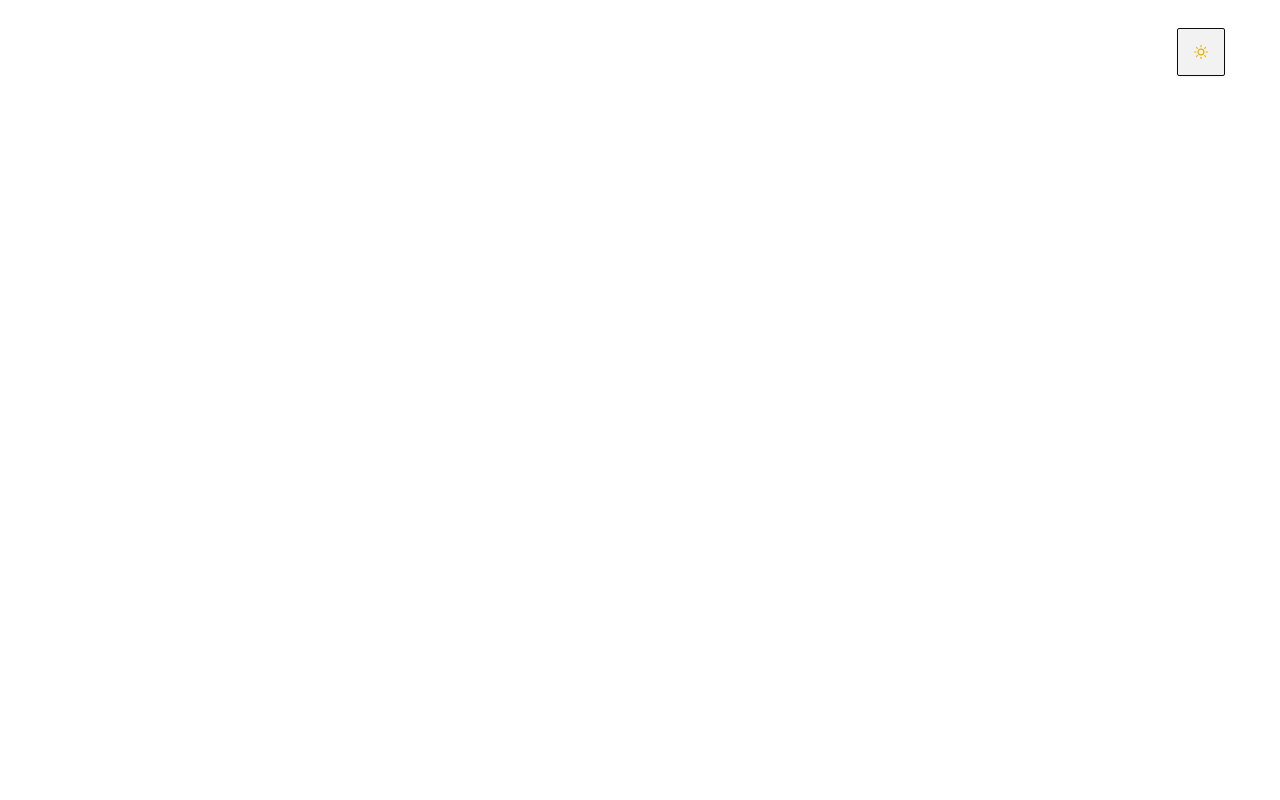
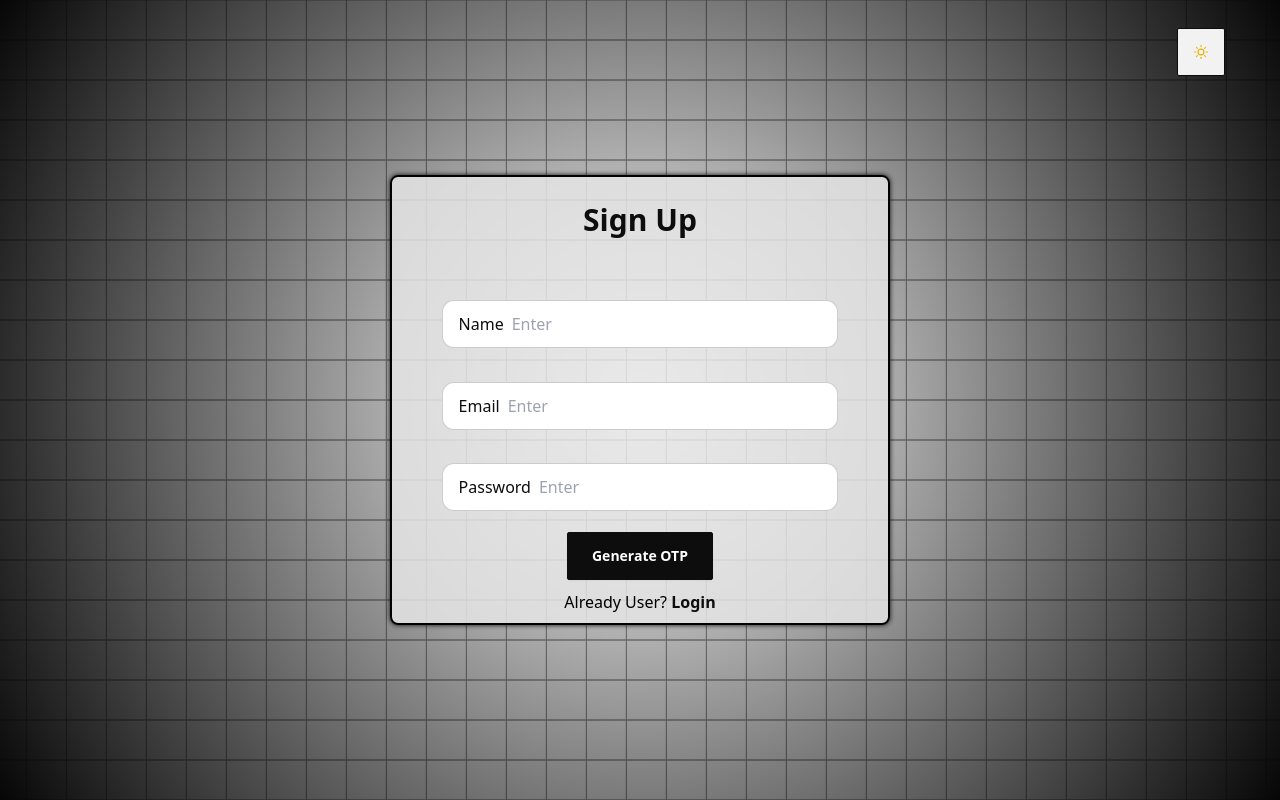
Before and after one commit to ashwinn-si/pathFinderSSN, a React (Create React App) app in the folder client/: page /signup in a window 1280 px wide. Before the commit this address had no page. Built offline with nearby package versions, Linux system fonts and the light colour scheme.

Commit message:
sign up page

```diff
--- a/client/src/App.js
+++ b/client/src/App.js
@@ -2,6 +2,7 @@ import {Route, Routes, BrowserRouter} from "react-router-dom";
 import LandingPage from "./Pages/LandingPage";
 import ThemeChanger from "./Components/ThemeChanger";
 import LoginPage from "./Pages/LoginPage";
+import SignUp from "./Pages/SignUp";
 import DashBoardPageNew from "./Pages/DashBoard/DashBoardPageNew";
 import DashBoardPageOld from "./Pages/DashBoard/DashBoardPageOld";
 import SelectGoalPage from "./Pages/SelectGoalPage";
@@ -15,6 +16,7 @@ function App() {
         <Routes>
           <Route path="/" element={<LandingPage />}></Route>
           <Route path="/login" element={<LoginPage />}></Route>
+          <Route path="/signup" element={<SignUp />}></Route>
           <Route path="/dashboard/new" element={<DashBoardPageNew />}></Route>
           <Route path="/dashboard/old" element={<DashBoardPageOld />}></Route>
           <Route path="/goalselection" element={<SelectGoalPage />}></Route>
--- a/client/src/Pages/LoginPage.js
+++ b/client/src/Pages/LoginPage.js
@@ -1,5 +1,7 @@
+import { Link } from "react-router-dom";
 import Background from "../Components/Background";
 import {useState} from "react";
+
 
 function LoginPage(){
     const [email, setEmail] = useState("");
@@ -28,7 +30,10 @@ function LoginPage(){
                            <input type="password" required className="grow text-base-content w-[90%]" placeholder="Enter " onChange={e => setPassword(e.target.value)} />
                        </label>
                        <button type="submit" className="btn btn-primary px-6 py-2">Login</button>
-                       <p className="text-base-content">New User? <span className="text-primary font-[550]">Sign Up</span></p>
+                       <Link to="/SignUp">
+                            <p className="text-base-content">New User? <span className="text-primary font-[550]">Sign Up</span></p>
+                       </Link>
+
                    </form>
 
             </div>
--- /dev/null
+++ b/client/src/Pages/SignUp.js
@@ -0,0 +1,71 @@
+import React, {useState} from 'react';
+import Background from "../Components/Background";
+import { Link } from 'react-router-dom';
+
+
+function SignUp(){
+    const [email, setEmail] = useState("");
+    const [password, setPassword] = useState("");
+    const [OTP, setOTP] = useState("");
+
+    const [genOTPVisible, setGenOTPVisible] = useState(true);   //for generate otp button
+    const [verify, setVerify] = useState(false)  //for verify button
+    const [nameVisible, setNameVisible] = useState(true);
+    const [OTPinput, setOTPinput] = useState(false);
+
+    function handleSubmit(e){
+        e.preventDefault();
+        console.log(email,password,OTP)
+    }
+
+    function handleGenerateOTP(){
+        setGenOTPVisible(false);
+        setVerify(true);
+        setNameVisible(false);
+        setOTPinput(true);
+
+    }
+
+    return(
+        <div className="w-screen h-screen relative flex justify-center items-center overflow-hidden">
+            <Background />
+            <div className=" w-[90%] max-w-[350px] md:max-w-[450px] lg:max-w-[500px]  h-auto md:h-[450px] bg-base-300 rounded-lg border-2 border-solid border-neutral shadow-primary shadow-[0_0_5px]  absolute top-1/2 left-1/2 transform -translate-x-1/2 -translate-y-1/2 bg-opacity-85 flex justify-start items-center flex-col">
+                <div className="h-[20%] w-full flex justify-center items-center mb-4">
+                    <p className="text-center font-semibold text-primary text-2xl md:text-3xl">Sign Up</p>
+                </div>
+
+                   <form className="h-[80%] w-[80%] flex flex-col justify-evenly items-center " onSubmit={handleSubmit}>
+                        <label className={nameVisible ? "input input-bordered flex items-center gap-2 text-primary w-full rounded-xl my-3" : "hidden"}>
+                           Name
+                           <input type="text" required className="grow text-base-content w-[90%]" placeholder="Enter" onChange={(e) => setEmail(e.target.value)} />
+                       </label>
+                       <label className="input input-bordered flex items-center gap-2 text-primary w-full rounded-xl my-3">
+                           Email
+                           <input type="email" required className="grow text-base-content w-[90%]" placeholder="Enter" onChange={(e) => setEmail(e.target.value)} />
+                       </label>
+                       <label className="input input-bordered flex items-center gap-2 text-primary w-full rounded-xl my-3">
+                           Password
+                           <input type="text" required className="grow text-base-content w-[90%]" placeholder="Enter " onChange={e => setPassword(e.target.value)} />
+                       </label>
+                       <label className={OTPinput ? "input input-bordered flex items-center gap-2 text-primary w-full rounded-xl my-3" : "hidden"}>
+                           OTP
+                           <input type="text" required className="grow text-base-content w-[90%]" placeholder="Enter " onChange={e => setOTP(e.target.value)} />
+                       </label>
+
+                       <button type="submit" className={genOTPVisible ? "btn btn-primary px-6 py-2" : "hidden"} onClick={handleGenerateOTP}>Generate OTP</button>
+
+                       <button type="submit" className={ verify ? "btn btn-primary px-6 py-2" : "hidden"} onClick={handleSubmit} >Verify</button>
+
+                        <Link to="/login">
+                            <p className="text-base-content">Already User? <span className="text-primary font-[550]">Login</span></p>
+                        </Link>
+
+                   </form>
+
+            </div>
+        </div>
+
+    )
+}
+
+export default SignUp;
```
Lines whose indentation alone changed are shown as unchanged.
